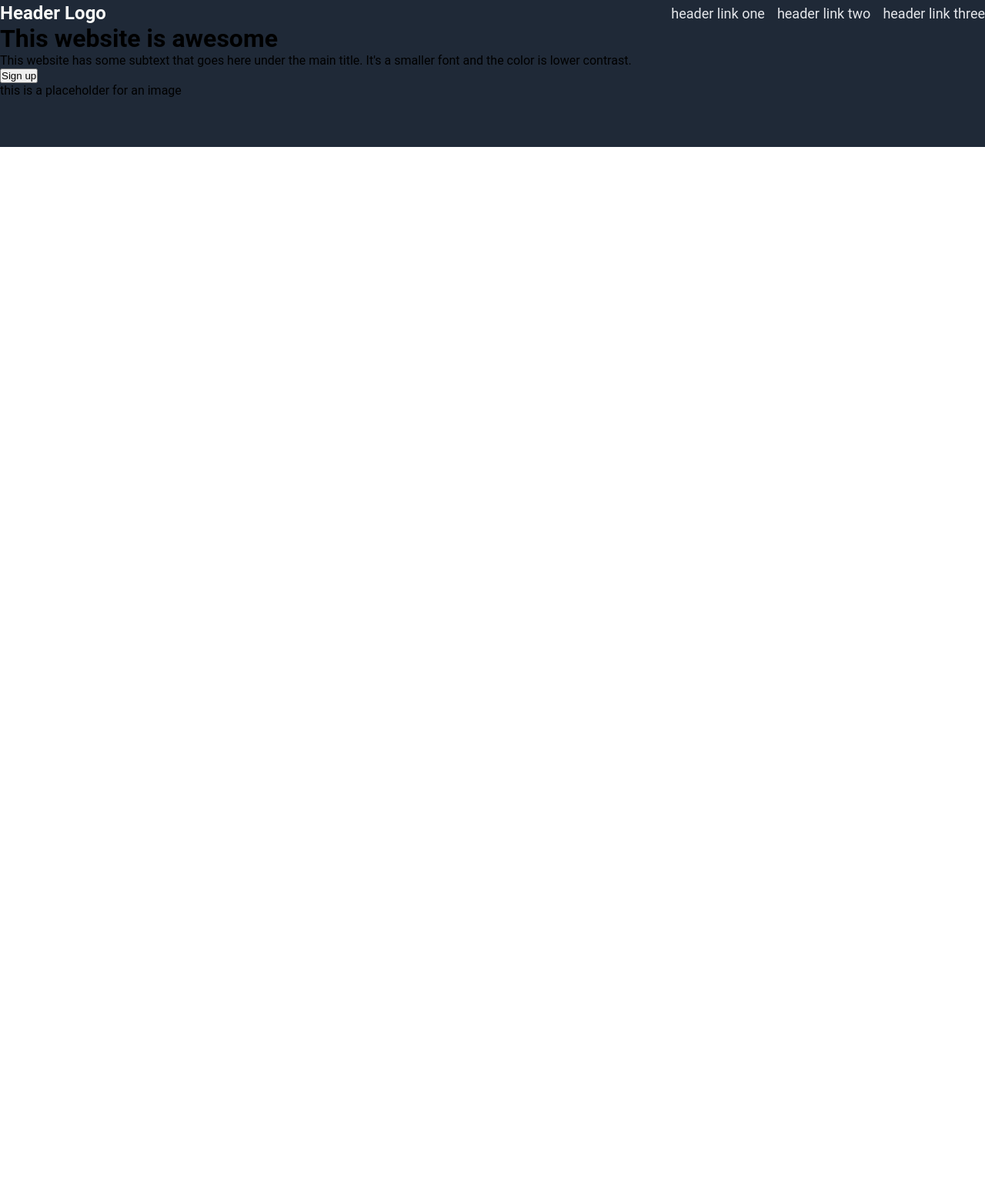
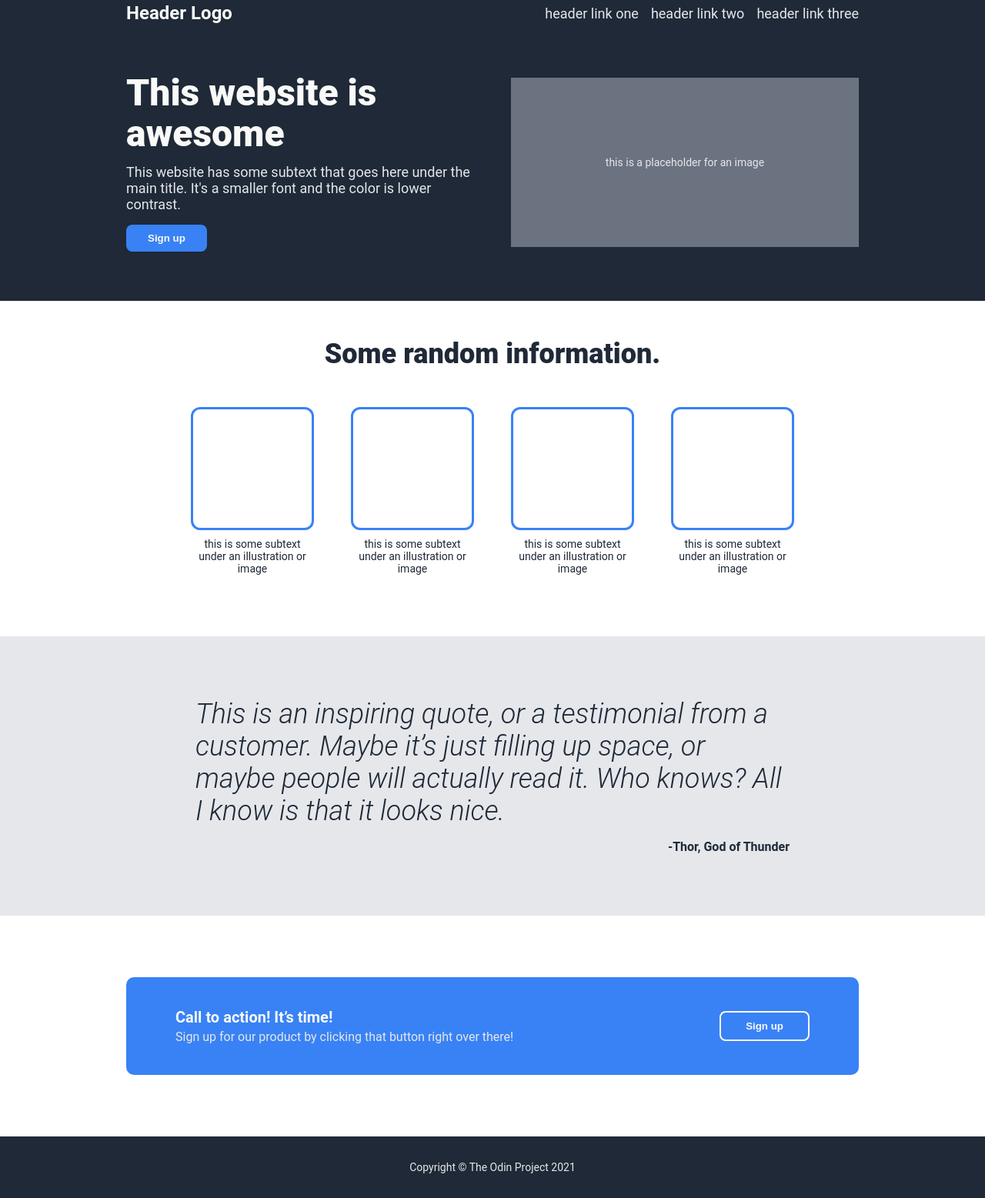
Before and after one commit to Samidj630/odin-landing-page, a plain HTML site: page index.html in a window 1280 px wide. Shown: the part 13-1570 px from the top of the page at 77% size. Before the commit the page ends 800 px from the top, so only its background shows below. Drawn offline with Linux system fonts and the light colour scheme.

Commit message:
finsihed product of the landing page

```diff
--- a/index.html
+++ b/index.html
@@ -9,6 +9,7 @@
 
   <body>
     <div class="hero">
+      <div class="container">
         <div class="header">
           <div class="logo">Header Logo</div>
 
@@ -34,5 +35,60 @@
           </div>
         </div>
       </div>
+    </div>
+    <div class="info">
+  <div class="container">
+    <h2>Some random information.</h2>
+
+    <div class="cards">
+      <div class="card">
+        <div class="box"></div>
+        <p>this is some subtext under an illustration or image</p>
+      </div>
+
+      <div class="card">
+        <div class="box"></div>
+        <p>this is some subtext under an illustration or image</p>
+      </div>
+
+      <div class="card">
+        <div class="box"></div>
+        <p>this is some subtext under an illustration or image</p>
+      </div>
+
+      <div class="card">
+        <div class="box"></div>
+        <p>this is some subtext under an illustration or image</p>
+      </div>
+    </div>
+  </div>
+</div>
+<div class="quote">
+  <div class="container quote-container">
+    <p class="quote-text">
+      This is an inspiring quote, or a testimonial from a customer. Maybe it’s just filling up space,
+      or maybe people will actually read it. Who knows? All I know is that it looks nice.
+    </p>
+    <p class="quote-author">-Thor, God of Thunder</p>
+  </div>
+</div>
+<div class="cta">
+  <div class="container">
+    <div class="cta-box">
+      <div class="cta-left">
+        <h3>Call to action! It’s time!</h3>
+        <p>Sign up for our product by clicking that button right over there!</p>
+      </div>
+
+      <button class="btn btn-outline">Sign up</button>
+    </div>
+  </div>
+</div>
+
+<div class="footer">
+  Copyright © The Odin Project 2021
+</div>
+
+
   </body>
 </html>
--- a/style.css
+++ b/style.css
@@ -16,6 +16,11 @@ body{
     display:flex;
     justify-content: space-between;
     align-items: center;
+}
+.container{
+    max-width: 1000px;
+    margin: 0 auto;
+    padding: 0 24px;
 }
 
 .nav{
@@ -36,3 +41,179 @@ body{
     color: #F9FAF8;
     font-weight: 700;
 }
+
+.hero-content{
+  display: flex;
+  justify-content: space-between;
+  align-items: center;
+  gap: 48px;
+  padding-top: 64px;
+}
+
+.hero-left{
+  flex: 1;
+}
+
+.hero-left h1{
+  font-size: 48px;
+  font-weight: 800;
+  color: #F9FAF8;
+  line-height: 1.1;
+}
+
+.hero-left p{
+  margin-top: 12px;
+  font-size: 18px;
+  color: #E5E7EB;
+  max-width: 50ch;
+}
+
+.btn{
+  margin-top: 16px;
+  background: #3882F6;
+  color: #F9FAF8;
+  border: none;
+  padding: 10px 28px;
+  border-radius: 8px;
+  font-weight: 700;
+  cursor: pointer;
+}
+
+.hero-right{
+  flex: 1;
+  display: flex;
+  justify-content: center;
+}
+
+.hero-image{
+  width: 100%;
+  max-width: 520px;
+  height: 220px;
+  background: #6B7280;
+  color: #E5E7EB;
+  display: flex;
+  align-items: center;
+  justify-content: center;
+  font-size: 14px;
+}
+
+.info{
+  padding: 48px 0 80px;
+  background: white;
+}
+
+.info h2{
+  text-align: center;
+  font-size: 36px;
+  font-weight: 900;
+  color: #1F2937;
+  margin-bottom: 48px;
+}
+
+.cards{
+  display: flex;
+  justify-content: center;
+  gap: 48px;
+}
+
+.card{
+  width: 160px;
+  text-align: center;
+  font-size: 14px;
+  color: #1F2937;
+}
+
+.box{
+  width: 160px;
+  height: 160px;
+  border: 3px solid #3882F6;
+  border-radius: 12px;
+  margin-bottom: 10px;
+}
+.cards{
+  display: flex;
+  justify-content: center;
+  gap: 48px;
+}
+
+.card{
+  flex: 0 0 160px;   /* ✅ prevents stretching */
+  text-align: center;
+  font-size: 14px;
+  color: #1F2937;
+}
+
+.box{
+  width: 160px;
+  height: 160px;
+  border: 3px solid #3882F6;
+  border-radius: 12px;
+  margin: 0 auto 10px;  /* ✅ centers the box inside card */
+}
+
+.cards{
+  flex-wrap: wrap;
+}
+.quote{
+  background: #E5E7EB;
+  padding: 80px 0;
+}
+
+.quote-container{
+  max-width: 820px;        /* narrower than normal container for nicer text */
+}
+
+.quote-text{
+  font-size: 36px;
+  font-weight: 300;
+  font-style: italic;
+  color: #1F2937;
+}
+
+.quote-author{
+  margin-top: 16px;
+  text-align: right;
+  font-weight: 700;
+  color: #1F2937;
+}
+.cta{
+  padding: 80px 0;
+  background: white;
+}
+
+.cta-box{
+  background: #3882F6;
+  color: #F9FAF8;
+  border-radius: 10px;
+  padding: 40px 64px;
+
+  display: flex;
+  justify-content: space-between;
+  align-items: center;
+  gap: 32px;
+}
+
+.cta-left h3{
+  font-size: 20px;
+  margin-bottom: 4px;
+}
+
+.cta-left p{
+  color: #E5E7EB;
+  font-size: 16px;
+}
+
+.btn.btn-outline{
+  border: 2px solid #F9FAF8;
+  background: transparent;
+  margin-top: 0;          /* override the normal .btn margin-top */
+  padding: 10px 32px;
+}
+
+.footer{
+  background: #1F2937;
+  color: #E5E7EB;
+  text-align: center;
+  padding: 32px 0;
+  font-size: 14px;
+}
```
Lines whose indentation alone changed are shown as unchanged.
